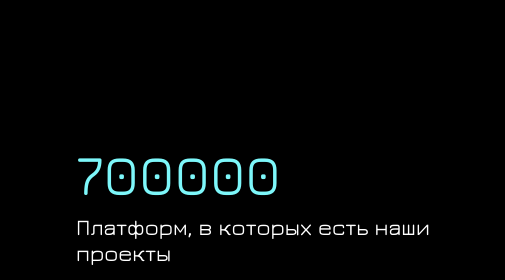
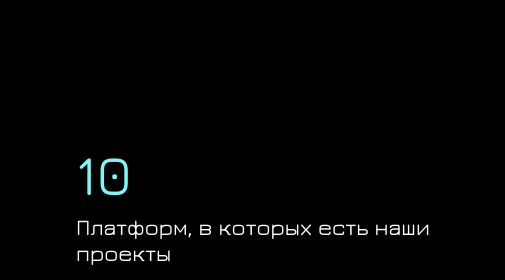
Before and after one commit to YgamiJS/Gremlins, a website built with Vite: page index.html in a window 1280 px wide. Shown: the part 2723-3003 px from the top of the page, 775-1280 px from the left. Built offline with nearby package versions, Linux system fonts and the light colour scheme.

Commit message:
Update index.html

```diff
--- a/index.html
+++ b/index.html
@@ -288,7 +288,7 @@
                   <span
                     class="projects-list__span"
                     id="projects-count-world"
-                    data-count="700000"
+                    data-count="10"
                     >10</span
                   >
                   Платформ, в которых есть наши проекты
```
